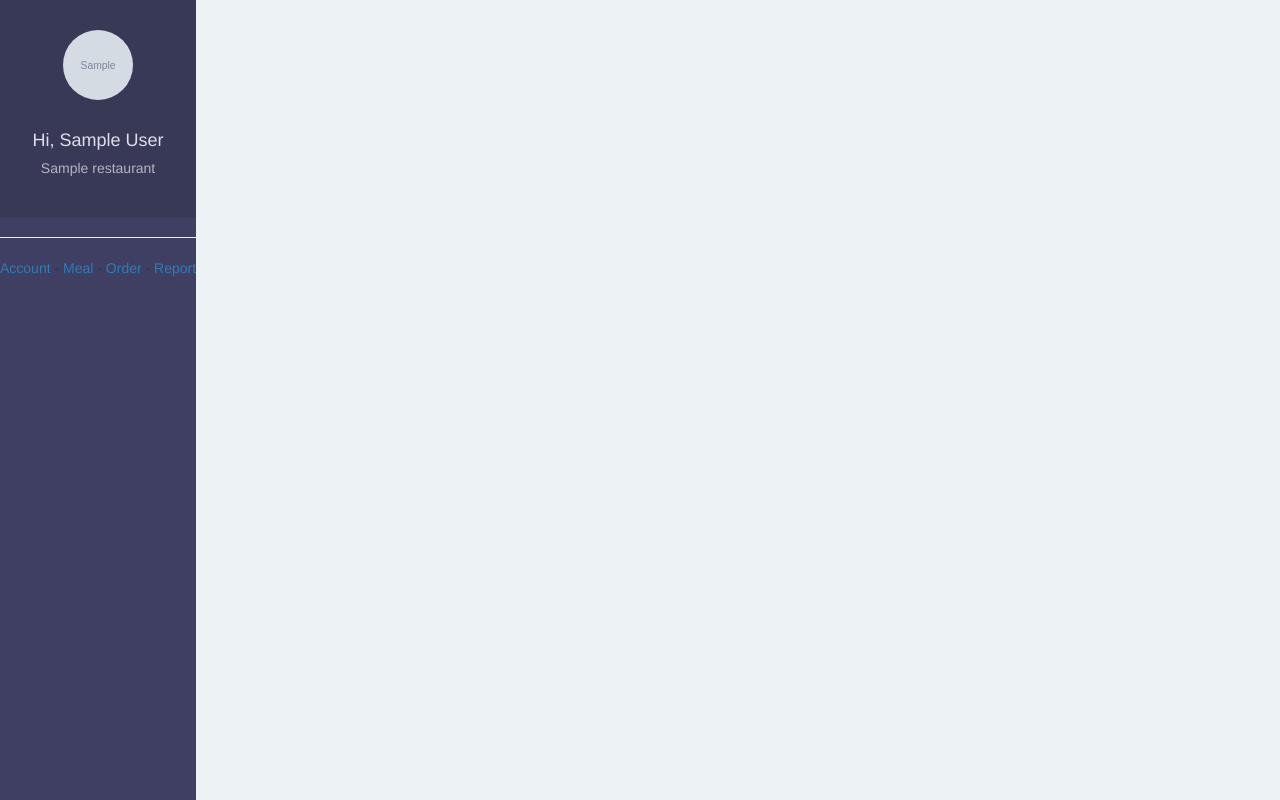
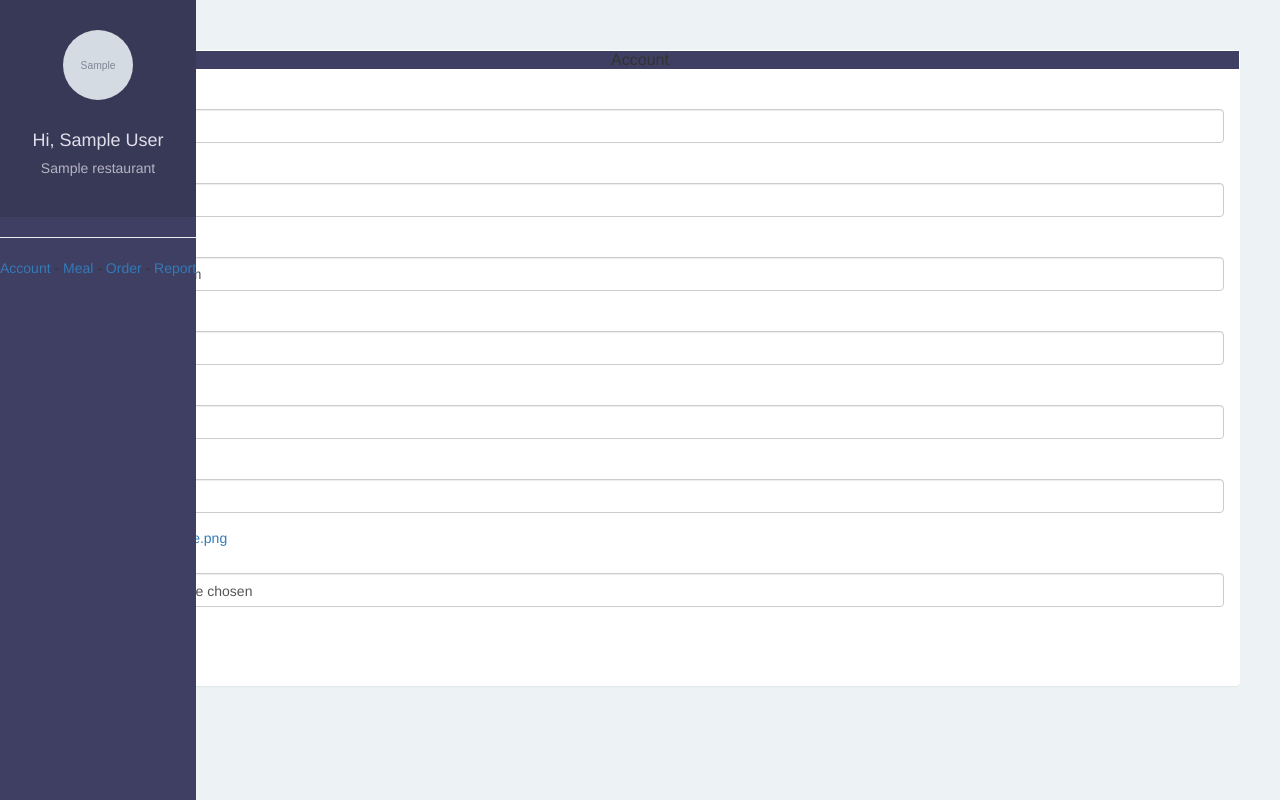
Before and after one commit to kentran304/uhack2018, a Django app: page /restaurant/account in a window 1280 px wide. Run offline with Django 3.2, Linux system fonts and the light colour scheme; a user stored in the database is signed in; tables that the repository leaves empty hold one stand-in row (values such as "Sample post"); grey boxes marked "Sample" are stand-in pictures; some libraries are stand-ins or nearby versions.

Commit message:
Edit style.css

```diff
--- a/webapp/forms.py
+++ b/webapp/forms.py
@@ -1,7 +1,7 @@
 from django import forms
 
 from django.contrib.auth.models import User
-from webapp.models import Restaurant
+from webapp.models import Restaurant, Meal
 
 class UserForm(forms.ModelForm):
     email = forms.CharField(max_length=100, required=True)
@@ -9,11 +9,20 @@ class UserForm(forms.ModelForm):
     class Meta:
         model = User
         fields = ("username", "password", "first_name", "last_name", "email")
-        help_texts = {
-            'username': None,
-        }
+
+class UserFormForEdit(forms.ModelForm):
+    email = forms.CharField(max_length=100, required=True)
+
+    class Meta:
+        model = User
+        fields = ("first_name", "last_name", "email")
 
 class RestaurantForm(forms.ModelForm):
     class Meta:
         model = Restaurant
         fields = ("name", "phone", "address", "logo")
+
+class MealForm(forms.ModelForm):
+    class Meta:
+        model = Meal
+        exclude = ("restaurant",)
--- a/webapp/static/css/style.css
+++ b/webapp/static/css/style.css
@@ -1,16 +1,25 @@
 body {
     padding-top: 50px;
     background-color: #EDF2F5;
+    overflow: auto;
+}
+.bg-blue {
+    background-color: #3f3f63;
 }
 
-.bg-blue {
-    background-color: #3F3F63;
+.bg-gray {
+    background-color: #88A1B2;
+}
+
+.text-white {
+    columns: white;
 }
 
 .btn-pink {
     color: white;
     background-color: #EE5462;
 }
+
 .btn-pink:hover,
 .btn-pink:focus {
     color: white;
@@ -18,7 +27,7 @@ body {
 }
 
 /* SIDE BAR */
-.sidebar {
+.col-2.sidebar {
     height: 100vh;
     position: fixed;
     top: 0;
@@ -29,17 +38,85 @@ body {
 }
 
 /* SIDE BAR - HEADER */
-.sidebar > div:first-child {
+.col-2.sidebar > div:first-child {
     padding: 30px 10px;
     font-weight: bold;
     font-size: 15px;
     background-color: #383957;
 }
 
-.sidebar > div:first-child > h4 {
+.col-2.sidebar > div:first-child > h4 {
     color: #e0deeb;
 }
 
-.sidebar > div:first-child > h5 {
+.col-2.sidebar > div:first-child > h5 {
     color: #b6b4c1;
 }
+
+
+/* SIDE BAR - LIST */
+.sidebar .list-group {
+    padding: 0;
+    background-color: #3F3F63;
+}
+
+.sidebar .list-group > span {
+    color: #b6b4c1;
+    display: block;
+    margin-top: 20px;
+    padding: 20px 30px;
+    font-weight: 300;
+}
+
+.sidebar .list-group .list-group-item,
+.sidebar .list-group .list-group-item:focus {
+    background-color: #3F3F63;
+    color: #b6b4c1;
+    border: 0;
+    padding-left: 60px;
+    padding-right: 30px;
+}
+
+.sidebar .list-group .list-group-item.active,
+.sidebar .list-group .list-group-item:hover {
+    background-color: #383957;
+    color: #e0deeb;
+}
+
+.sidebar .list-group .list-group-item:first-child {
+    border-top-left-radius: 0%;
+    border-top-right-radius: 0%;
+}
+
+.sidebar .list-group .list-group-item .badge,
+.sidebar .list-group .list-group-item.active .badge {
+    background-color: #EE5462;
+    color: #e0deeb;
+}
+
+/* SIDE BAR - LOGOUT */
+.sidebar > div:last-child {
+    padding: 30px;
+}
+.sidebar > div:last-child .btn {
+    width: 100%;
+}
+
+/* CONTENT */
+.content {
+    padding: 0 40px;
+}
+
+.content .card {
+    border: none;
+}
+
+.table > thead > tr > th,
+.table > thead > tr > td {
+    vertical-align: middle;
+}
+
+.table,
+.table > thead > tr > th {
+    border-color: #88A1B2;
+}
--- a/webapp/templates/restaurant/account.html
+++ b/webapp/templates/restaurant/account.html
@@ -1,5 +1,21 @@
 {% extends 'restaurant/base.html' %}
+{% load bootstrap3 %}
 {% block page %}
-Restaurant Account
-<a href="{% url 'restaurant-sign-out' %}">Log out</a>
+<div class="col-8 offset-2">
+    <div class="panel">
+        <div class="panel-header bg-blue">
+            <h4 class="panel-title text-center text-white">
+                Account
+            </h4>
+        </div>
+        <div class="panel-body">
+            <form method="POST" enctype="multipart/form-data">
+                {% csrf_token %}
+                {% bootstrap_form user_form %}
+                {% bootstrap_form restaurant_form %}
+                <button type="submit" class="btn btn-pink">Update</button>
+            </form>
+        </div>
+    </div>
+</div>
 {% endblock %}
--- a/webapp/views.py
+++ b/webapp/views.py
@@ -1,8 +1,10 @@
 from django.shortcuts import render, redirect
 from django.contrib.auth.decorators import login_required
-from webapp.forms import UserForm, RestaurantForm
+from webapp.forms import UserForm, RestaurantForm, UserFormForEdit
 from django.contrib.auth import authenticate, login
 from django.contrib.auth.models import User
+
+from webapp.models import Meal, Order
 
 # Create your views here.
 def home(request):
@@ -13,9 +15,22 @@ def home(request):
 def restaurant_home(request):
     return render(request, 'restaurant/base.html', {})
 
-@login_required(login_url='/restaurant/sign-in')
+@login_required(login_url='/restaurant/sign-in/')
 def restaurant_account(request):
-    return render(request, 'restaurant/account.html', {})
+    user_form = UserFormForEdit(instance = request.user)
+    restaurant_form = RestaurantForm(instance = request.user.restaurant)
+    if request.method == "POST":
+        user_form = UserFormForEdit(request.POST, instance = request.user)
+        restaurant_form = RestaurantForm(request.POST, request.FILES, instance = request.user.restaurant)
+
+        if user_form.is_valid() and restaurant_form.is_valid():
+            user_form.save()
+            restaurant_form.save()
+
+    return render(request, 'restaurant/account.html', {
+        "user_form": user_form,
+        "restaurant_form": restaurant_form
+    })
 
 @login_required(login_url='/restaurant/sign-in')
 def restaurant_meal(request):
```
